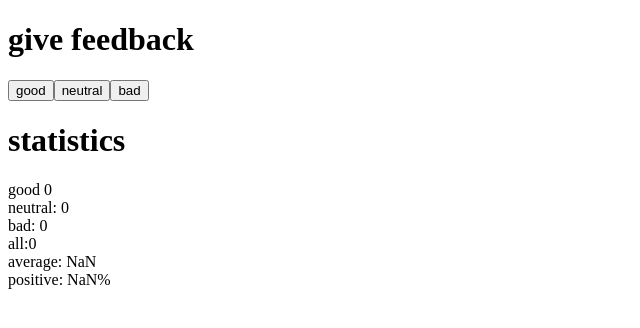
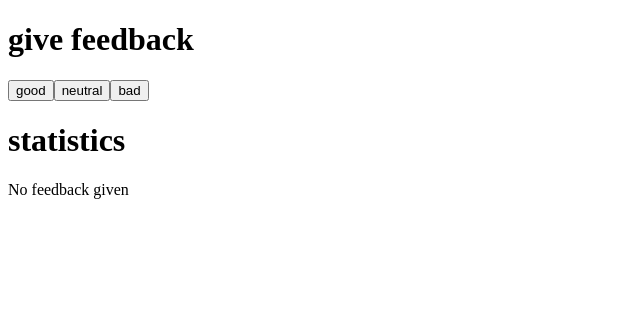
Before and after one commit to ffjaervik/full_stack_open, a React (Create React App) app in the folder part1/unicafe/: page / in a window 1280 px wide. Shown: the top 328 px of the page, without its empty margins (0-640 px from the left). Built offline with nearby package versions, Linux system fonts and the light colour scheme.

Commit message:
1.9 complete

```diff
--- a/part1/unicafe/src/App.js
+++ b/part1/unicafe/src/App.js
@@ -1,6 +1,14 @@
 import { useState } from "react";
 
 const Statistics = (props) => {
+  if (props.all === 0) {
+    return (
+      <>
+        <h1>statistics</h1>
+        <p>No feedback given</p>
+      </>
+    );
+  }
   return (
     <>
       <h1>statistics</h1>
```
